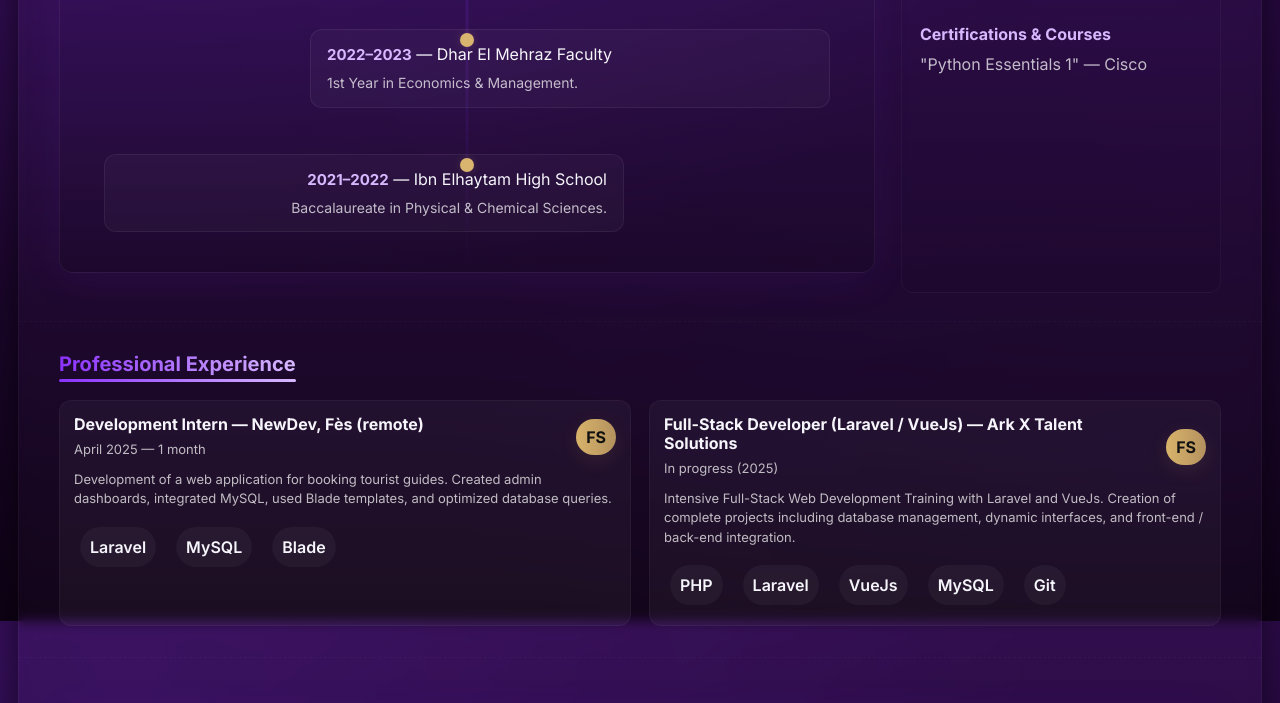
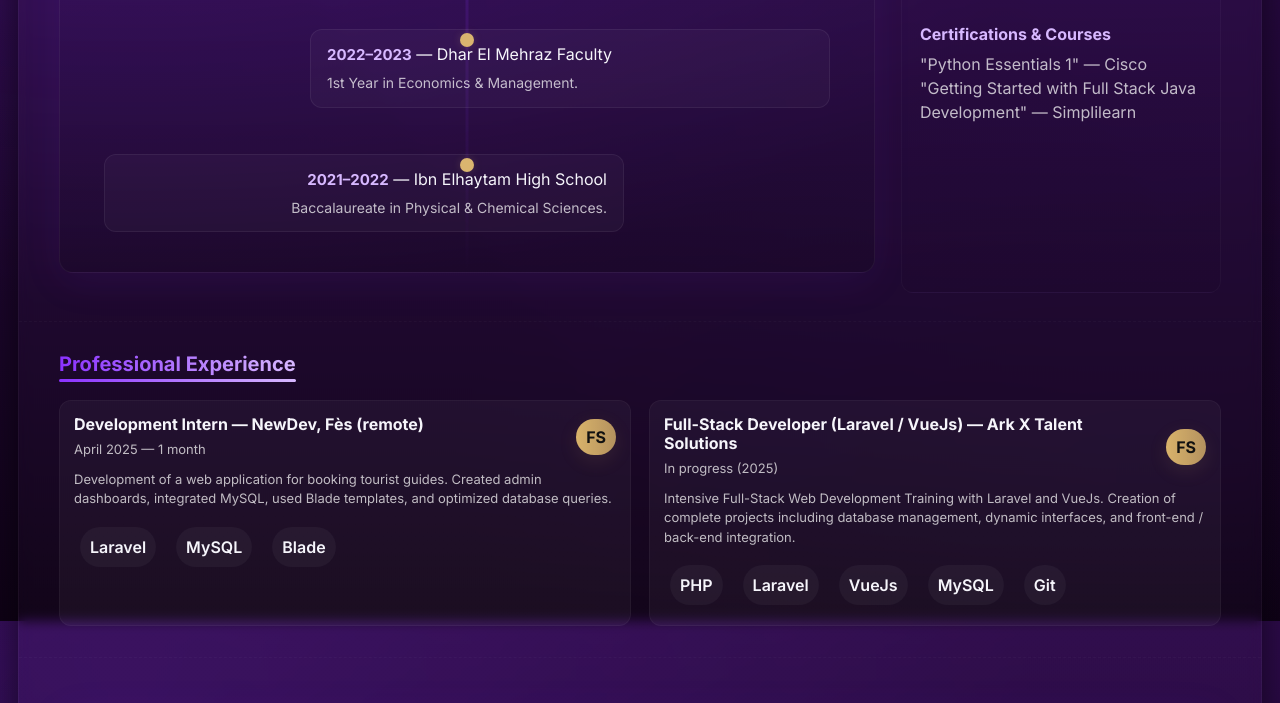
Before and after one commit to sossealaouihajar1-a11y/myportfolio, a plain HTML site: page index.html in a window 1280 px wide. Shown: the part 979-1682 px from the top of the page. Drawn offline with nearby package versions, Linux system fonts and the light colour scheme.

Commit message:
finished

```diff
--- a/index.html
+++ b/index.html
@@ -535,8 +535,10 @@
               <h6 style="color:var(--accent-2); font-weight:800">Certifications & Courses</h6>
               <span style="margin-top:20px ; color:var(--muted);">
                  "Python Essentials 1" — Cisco
+              </span><br>
+              <span style=" color:var(--muted);">
+                 "Getting Started with Full Stack Java Development" — Simplilearn
               </span>
-
             </div>
         </aside>
 
```
